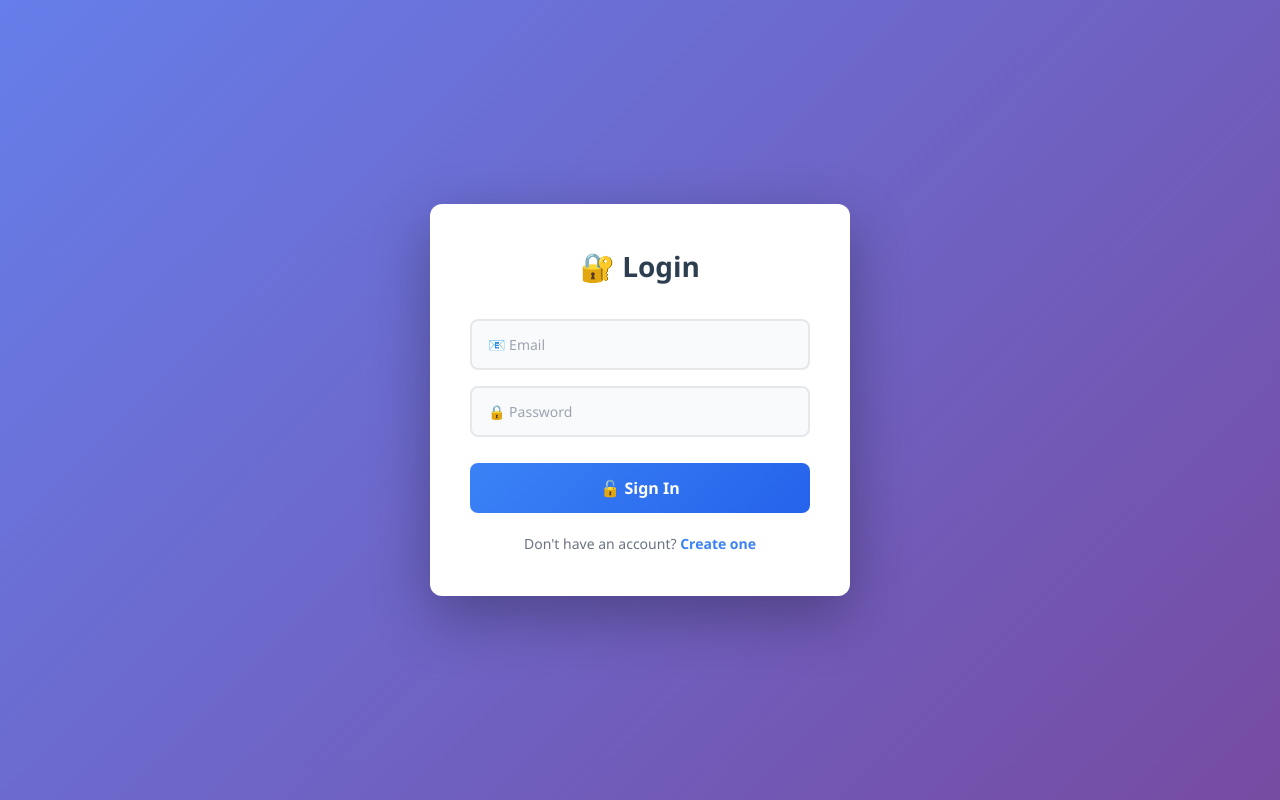
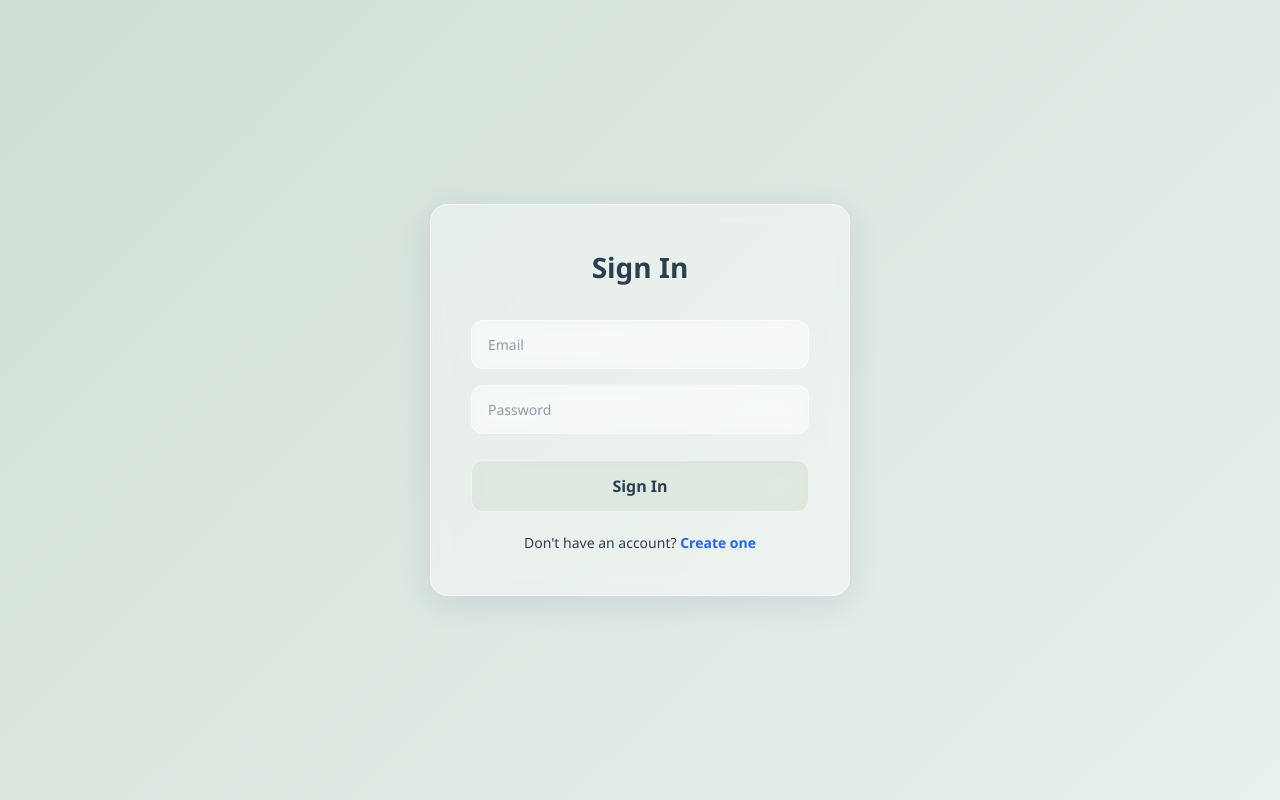
Before and after one commit to prakashrajsevugan/notes-frontend, a React (Vite) app: page /login in a window 1280 px wide. Built offline with nearby package versions, Linux system fonts and the light colour scheme.

Commit message:
Changes in the ui

```diff
--- a/src/components/NoteCard.jsx
+++ b/src/components/NoteCard.jsx
@@ -10,7 +10,7 @@ function NoteCard({ note, onDelete, onEdit }) {
             <p>{note.description}</p>
 
             <div className="note-date">
-                📅 {format(new Date(note.createdAt), "dd MMMM yyyy")}
+                {format(new Date(note.createdAt), "dd MMMM yyyy")}
             </div>
 
             <div className="card-buttons">
@@ -19,14 +19,14 @@ function NoteCard({ note, onDelete, onEdit }) {
                     className="edit-btn"
                     onClick={() => onEdit && onEdit(note)}
                 >
-                    ✏️ Edit
+                    Edit
                 </button>
 
                 <button
                     className="delete-btn"
                     onClick={() => onDelete(note.id)}
                 >
-                    🗑️ Delete
+                    Delete
                 </button>
 
             </div>
--- a/src/pages/Dashboard.jsx
+++ b/src/pages/Dashboard.jsx
@@ -97,7 +97,7 @@ export default function Dashboard() {
 
             <div className="navbar">
 
-                <h1>📝 Notes</h1>
+                <h1>Notes</h1>
 
                 <div className="navbar-user">
 
@@ -155,7 +155,6 @@ export default function Dashboard() {
 
                             <div className="empty">
 
-                                <div className="empty-icon">📭</div>
 
                                 <h2>No Notes Yet</h2>
 
--- a/src/pages/Login.jsx
+++ b/src/pages/Login.jsx
@@ -51,7 +51,7 @@ export default function Login() {
 
             <div className="auth-card">
 
-                <h2>🔐 Login</h2>
+                <h2>Sign In</h2>
 
                 {error && <p className="error">{error}</p>}
 
@@ -60,7 +60,7 @@ export default function Login() {
                     <input
                         type="email"
                         name="email"
-                        placeholder="📧 Email"
+                        placeholder="Email"
                         onChange={handleChange}
                         required
                     />
@@ -68,13 +68,13 @@ export default function Login() {
                     <input
                         type="password"
                         name="password"
-                        placeholder="🔒 Password"
+                        placeholder="Password"
                         onChange={handleChange}
                         required
                     />
 
                     <button>
-                        🔓 Sign In
+                        Sign In
                     </button>
 
                 </form>
--- a/src/pages/Register.jsx
+++ b/src/pages/Register.jsx
@@ -58,7 +58,7 @@ export default function Register() {
 
             <div className="auth-card">
 
-                <h2>✨ Create Account</h2>
+                <h2>Create Account</h2>
 
                 {error && <p className="error">{error}</p>}
 
@@ -66,7 +66,7 @@ export default function Register() {
 
                     <input
                         name="username"
-                        placeholder="👤 Username"
+                        placeholder="Username"
                         onChange={handleChange}
                         required
                     />
@@ -74,7 +74,7 @@ export default function Register() {
                     <input
                         type="email"
                         name="email"
-                        placeholder="📧 Email"
+                        placeholder="Email"
                         onChange={handleChange}
                         required
                     />
@@ -82,13 +82,13 @@ export default function Register() {
                     <input
                         type="password"
                         name="password"
-                        placeholder="🔒 Password"
+                        placeholder="Password"
                         onChange={handleChange}
                         required
                     />
 
                     <button>
-                        📝 Sign Up
+                        Sign Up
                     </button>
 
                 </form>
--- a/src/styles/auth.css
+++ b/src/styles/auth.css
@@ -1,7 +1,7 @@
 .auth-container {
     width: 100%;
     min-height: 100vh;
-    background: linear-gradient(135deg, #667eea 0%, #764ba2 100%);
+    background: linear-gradient(135deg, #D0DED4 0%, #e8f1ed 100%);
     display: flex;
     justify-content: center;
     align-items: center;
@@ -11,10 +11,12 @@
 .auth-card {
     width: 100%;
     max-width: 420px;
-    background: white;
+    background: rgba(255, 255, 255, 0.4);
+    backdrop-filter: blur(10px);
+    border: 1px solid rgba(255, 255, 255, 0.6);
     padding: 40px;
-    border-radius: 12px;
-    box-shadow: 0 20px 60px rgba(0, 0, 0, 0.3);
+    border-radius: 18px;
+    box-shadow: 0 8px 32px rgba(31, 38, 135, 0.1);
     animation: slideUp 0.5s ease;
 }
 
@@ -41,36 +43,40 @@
     width: 100%;
     padding: 14px 16px;
     margin-bottom: 16px;
-    border: 2px solid #e5e7eb;
-    border-radius: 8px;
-    background: #f9fafb;
+    border: 1px solid rgba(255, 255, 255, 0.5);
+    border-radius: 12px;
+    background: rgba(255, 255, 255, 0.3);
+    backdrop-filter: blur(10px);
     font-size: 14px;
+    color: #2c3e50;
 }
 
 .auth-card input::placeholder {
-    color: #9ca3af;
+    color: rgba(44, 62, 80, 0.5);
 }
 
 .auth-card input:hover {
-    border-color: #d1d5db;
-    background: #f3f4f6;
+    border-color: rgba(255, 255, 255, 0.7);
+    background: rgba(255, 255, 255, 0.45);
 }
 
 .auth-card button {
     width: 100%;
     padding: 14px;
-    background: linear-gradient(135deg, #3b82f6 0%, #2563eb 100%);
-    color: white;
-    border: none;
-    border-radius: 8px;
+    background: rgba(208, 222, 212, 0.6);
+    color: #2c3e50;
+    border: 1.5px solid rgba(255, 255, 255, 0.5);
+    border-radius: 12px;
     font-size: 16px;
     font-weight: 600;
     margin-top: 10px;
+    backdrop-filter: blur(10px);
 }
 
 .auth-card button:hover {
-    background: linear-gradient(135deg, #2563eb 0%, #1d4ed8 100%);
-    box-shadow: 0 10px 25px rgba(59, 130, 246, 0.3);
+    background: rgba(208, 222, 212, 0.8);
+    border-color: rgba(255, 255, 255, 0.7);
+    box-shadow: 0 8px 25px rgba(208, 222, 212, 0.3);
     transform: translateY(-2px);
 }
 
@@ -78,9 +84,9 @@
     color: #ef4444;
     margin-bottom: 16px;
     padding: 12px 14px;
-    background: #fee2e2;
-    border-radius: 8px;
-    border-left: 4px solid #ef4444;
+    background: rgba(239, 68, 68, 0.2);
+    border-radius: 12px;
+    border-left: 4px solid rgba(239, 68, 68, 0.6);
     font-size: 14px;
     font-weight: 500;
 }
@@ -88,15 +94,15 @@
 .link {
     text-align: center;
     margin-top: 20px;
-    color: #6b7280;
+    color: #2c3e50;
     font-size: 14px;
 }
 
 .link a {
-    color: #3b82f6;
+    color: #2563eb;
     font-weight: 600;
 }
 
 .link a:hover {
-    color: #1e40af;
+    color: #1d4ed8;
 }
--- a/src/styles/global.css
+++ b/src/styles/global.css
@@ -10,7 +10,7 @@ html, body, #root {
 
 body {
     font-family: 'Segoe UI', Tahoma, Geneva, Verdana, sans-serif;
-    background: linear-gradient(135deg, #f5f7fa 0%, #c3cfe2 100%);
+    background: linear-gradient(135deg, #D0DED4 0%, #e8f1ed 100%);
     color: #2c3e50;
     line-height: 1.6;
     min-height: 100vh;
```
Also changed, not shown: src/styles/dashboard.css (+55 -38 lines).
